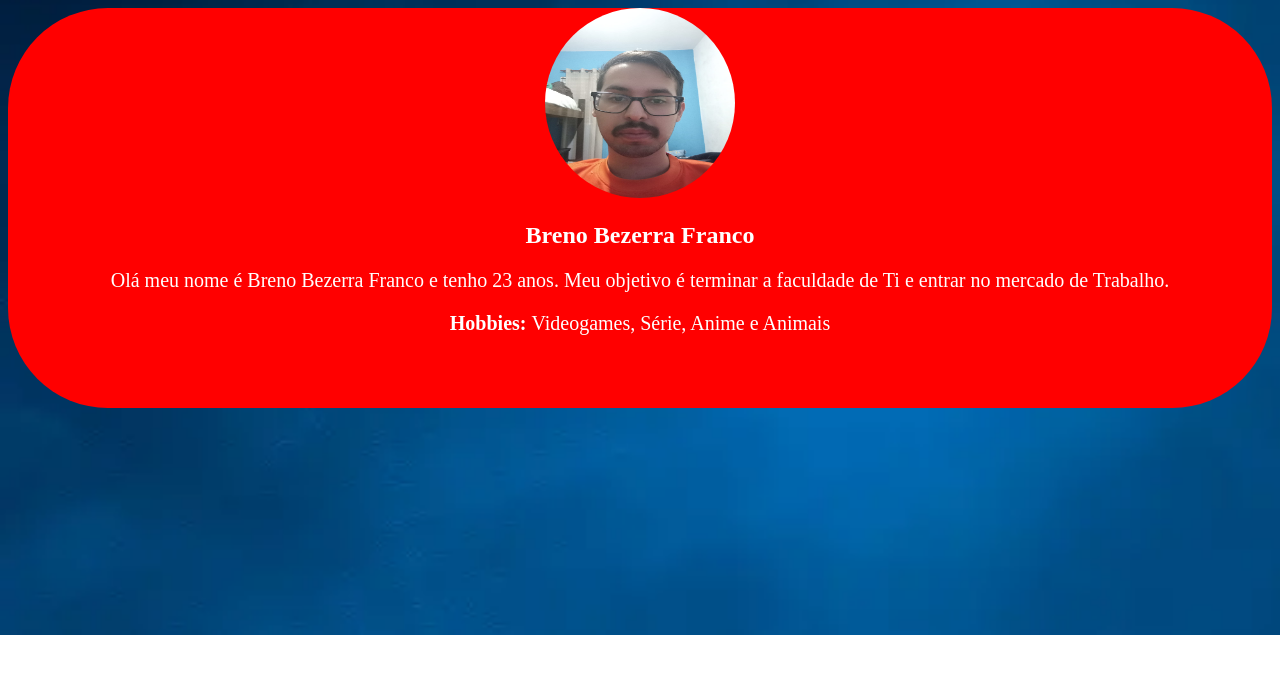
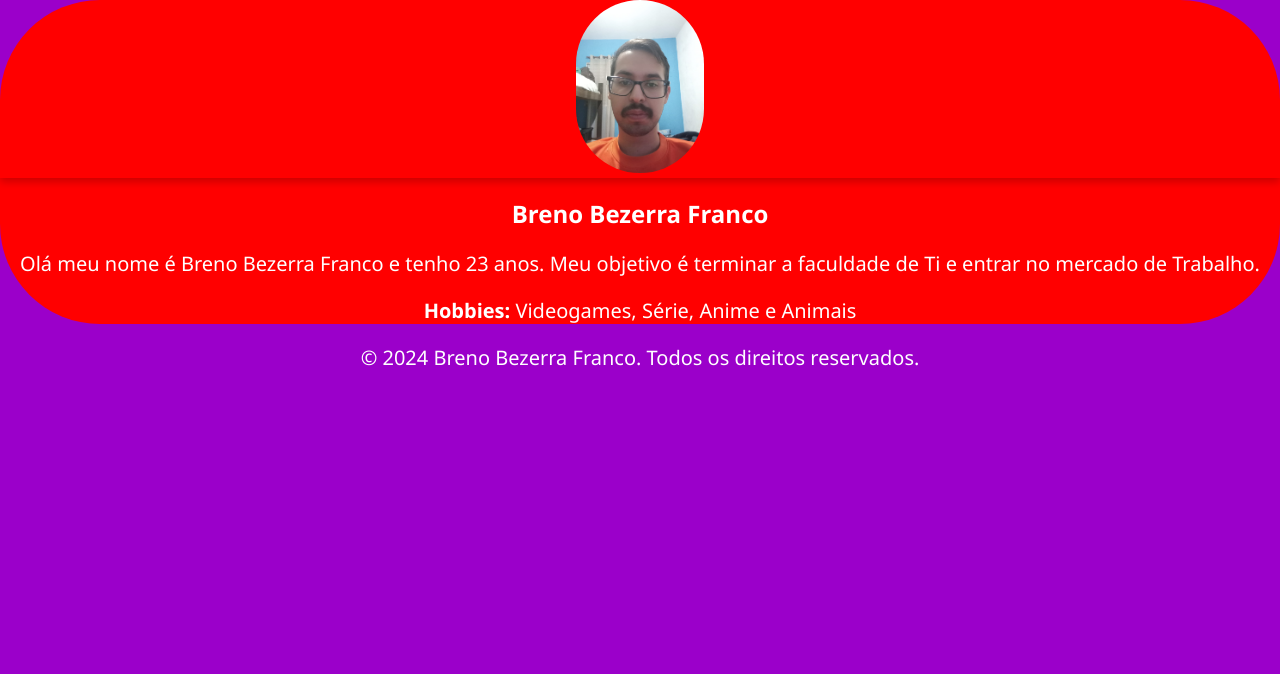
Before and after one commit to Lestarplay/Projeto-Revisao-01, a plain HTML site: page index.html in a window 1280 px wide. Drawn offline with Linux system fonts and the light colour scheme.

Commit message:
Add files via upload

```diff
--- /dev/null
+++ b/css/style.css
@@ -0,0 +1,32 @@
+body {
+    background-color: rgb(155, 0, 202);
+    font-family: 'Segoe UI', Tahoma, Geneva, Verdana, sans-serif;
+    margin: 0;
+    padding: 0;
+    text-align: center;
+}
+
+img {
+    border-radius: 100px;
+}
+
+h1 {
+    color: white;
+}
+
+p {
+    color: white;
+    font-size: 20px;
+}
+
+.bg {
+    background-color: red;
+    width: 100%;
+    border-radius: 100px;
+}
+
+.card {
+    box-shadow: 0 4px 8px 0 rgba(0, 0, 0, 0.2);
+    transition: 0.3s;
+    text-align: center;
+}
--- a/index.html
+++ b/index.html
@@ -4,16 +4,17 @@
 <head>
     <meta charset="UTF-8">
     <meta name="viewport" content="width=device-width, initial-scale=1.0">
-    <title>Document</title>
-    <link rel="stylesheet" href="style.css">
+    <meta name="keywords" content="Blog,pessoal,Simples">
+    <title>Página Pessoal</title>
+    <link rel="stylesheet" href="css/style.css">
     <link rel="shortcut icon" href="images/icons8-capacete-grego-16.png" type="image/x-icon">
 </head>
 
 <body>
     <div class="bg">
     <header>
-        <div class="center">
-            <img src="images/c4fe49f2-7e13-406d-b1e1-b88a6e1e8bd9.jfif" width="200" height="200">
+        <div class="card">
+            <img src="images/c4fe49f2-7e13-406d-b1e1-b88a6e1e8bd9.jfif" style="width:10%">
       </div>
     </header>
     <section>
@@ -23,6 +24,9 @@
         <p><b>Hobbies: </b>Videogames, Série, Anime e Animais</p>
     </section>
       </div>
+    <footer>
+        <p>&copy; 2024 Breno Bezerra Franco. Todos os direitos reservados.</p>
+    </footer>
 </body>
 
 </html>
```
